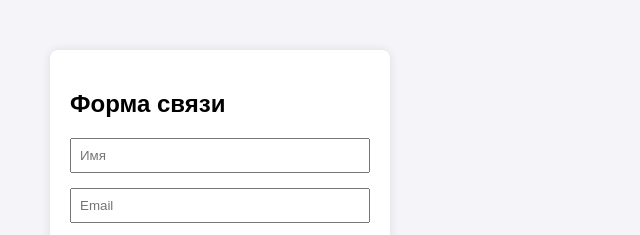
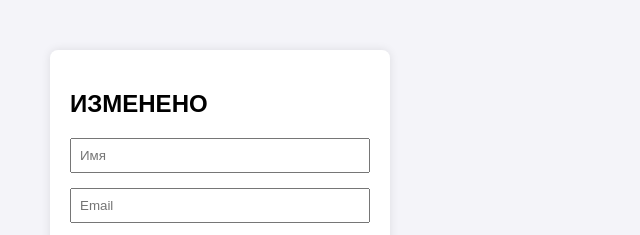
Before and after one commit to G0G0SHA/TESTIM, a plain HTML site: page index.html in a window 1280 px wide. Shown: the top 235 px of the page, 0-640 px from the left. Drawn offline with Linux system fonts and the light colour scheme.

Commit message:
Update index.html

```diff
--- a/index.html
+++ b/index.html
@@ -16,7 +16,7 @@
 <body>
 
     <div class="form-container">
-        <h2 id="header">Форма связи</h2>
+        <h2 id="header">ИЗМЕНЕНО</h2>
         <form id="feedback-form" onsubmit="event.preventDefault(); document.getElementById('message').innerText = 'Успешно отправлено!';">
             <input type="text" id="name" placeholder="Имя" required>
             <input type="email" id="email" placeholder="Email" required>
```
